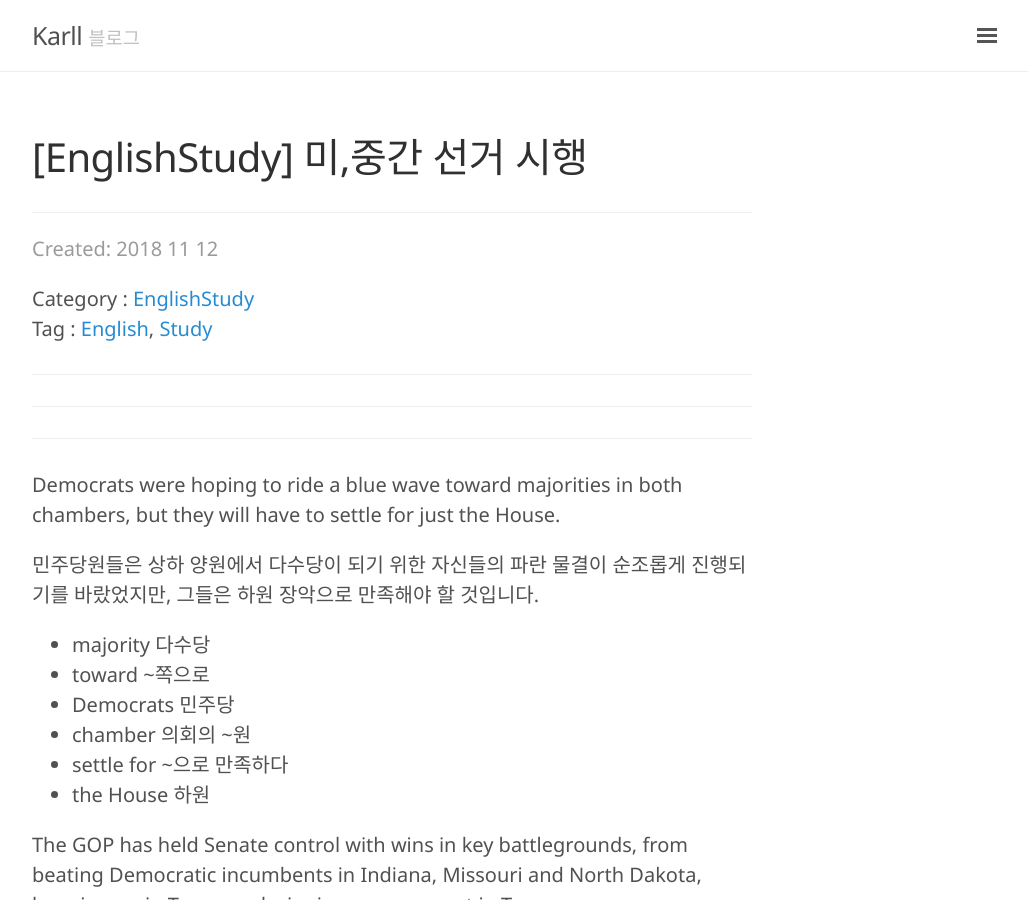
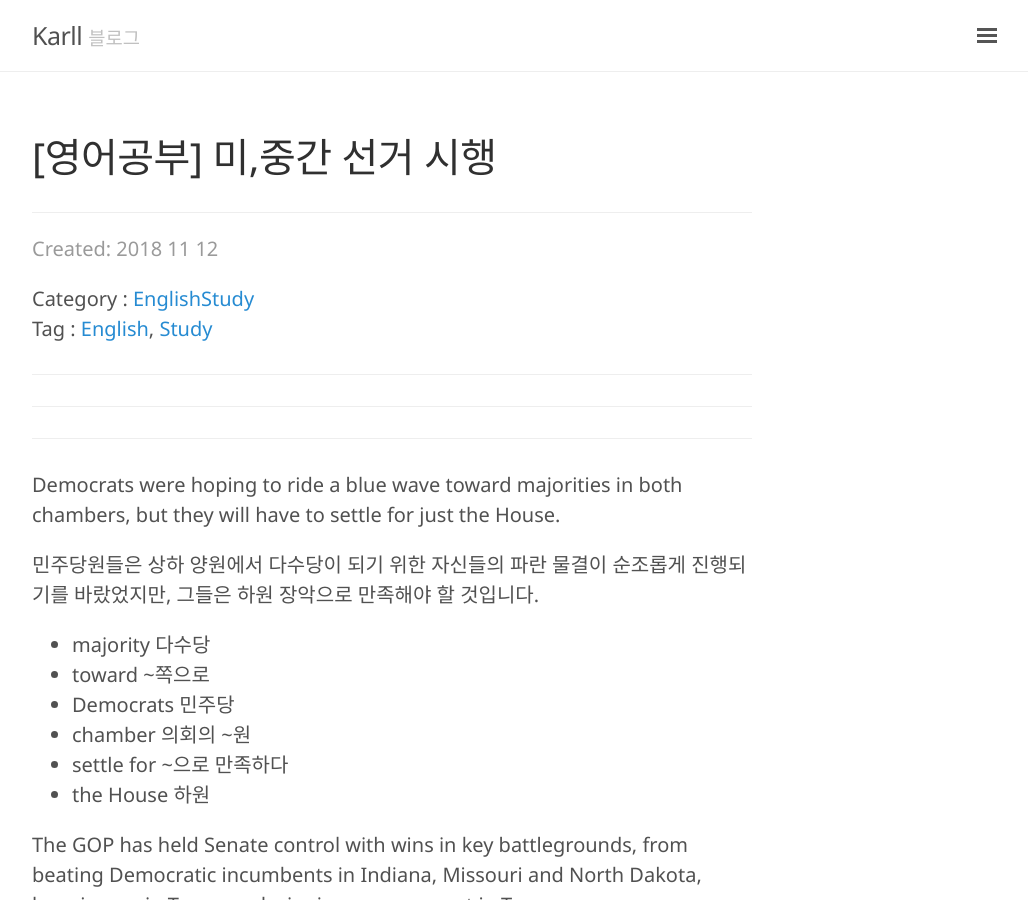
Before and after one commit to Kor-Karll/Kor-Karll.github.io, a Jekyll site: the page built from _posts/2018-11-12-EnglishStudy-20181112.md, in a window 1280 px wide and 900 px high. Shown: the whole window, without its empty margins (248-1276 px from the left). Built offline with Jekyll 4.4.1, drawn with Linux system fonts in a browser that asks for light colours; comment, search, counter and statistics services are not loaded.

Commit message:
내용 수정

```diff
--- a/_posts/2018-11-12-EnglishStudy-20181112.md
+++ b/_posts/2018-11-12-EnglishStudy-20181112.md
@@ -1,6 +1,6 @@
 ---
 layout: post
-title: "[EnglishStudy] 미,중간 선거 시행"
+title: "[영어공부] 미,중간 선거 시행"
 category: EnglishStudy
 tags:
 - English
```
